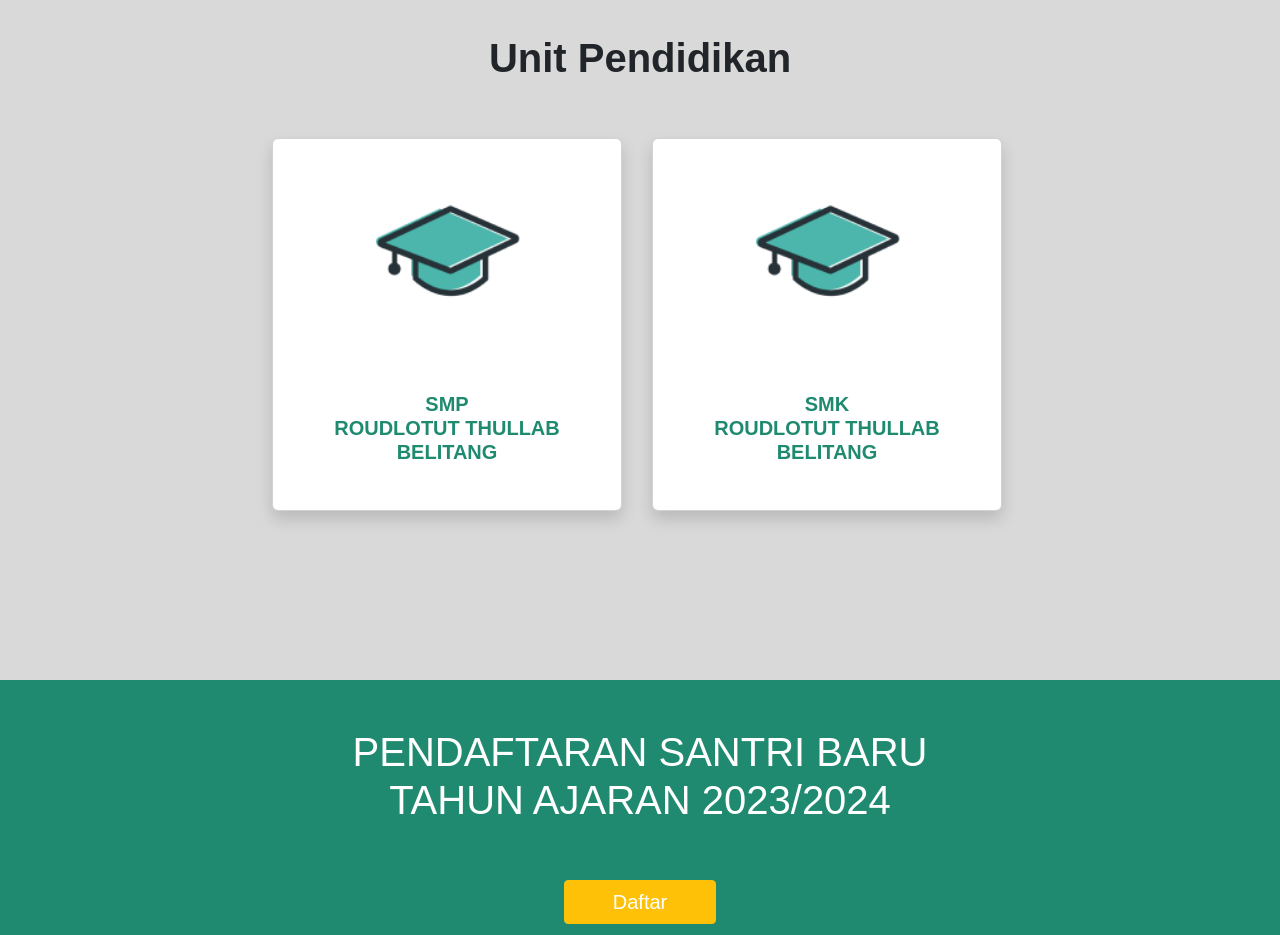
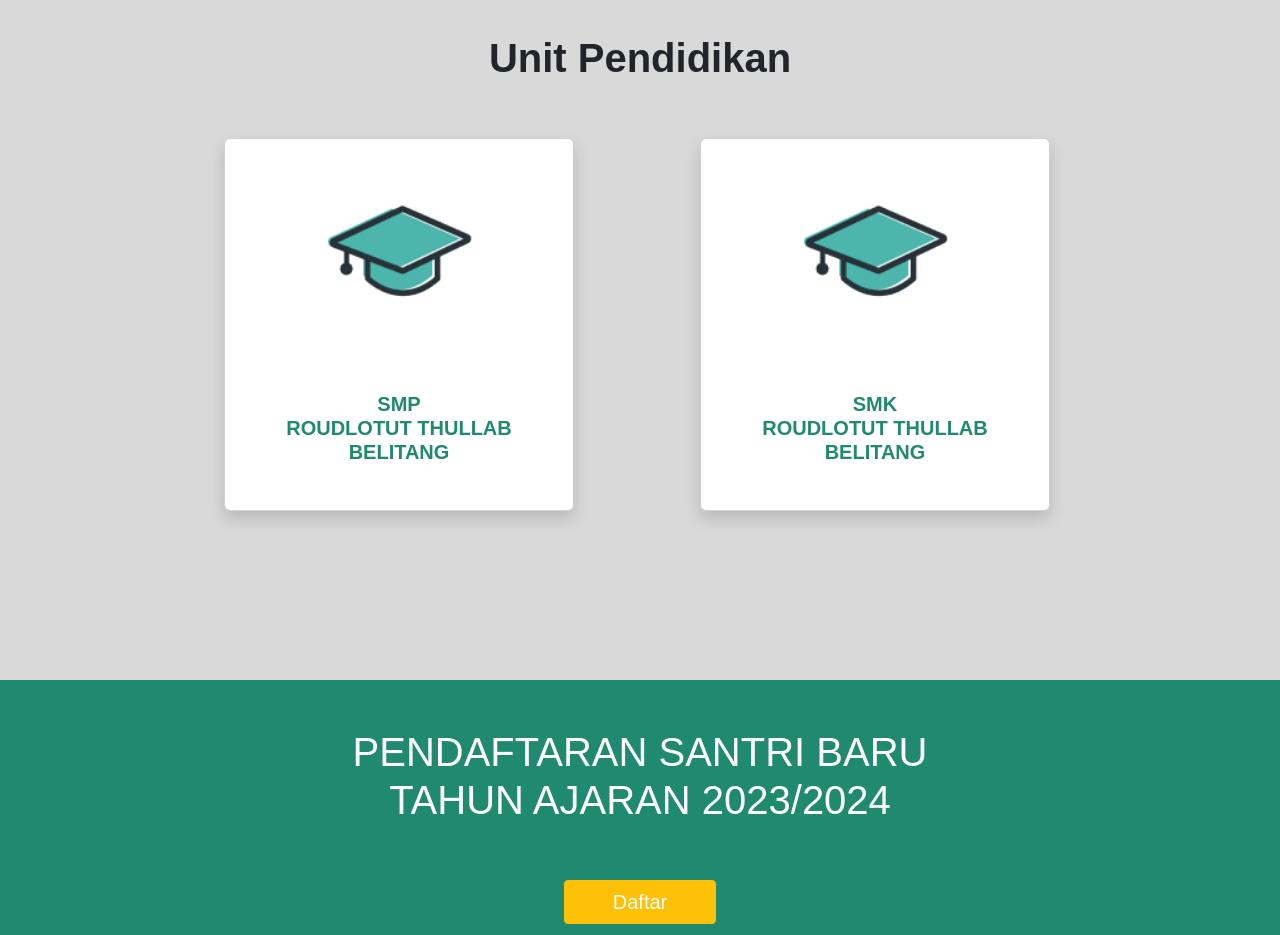
Before and after one commit to Herbisaptikopti/website-smk, a React (Vite) app: page / in a window 1280 px wide. Shown: the part 2560-3495 px from the top of the page. Built offline with nearby package versions, Linux system fonts and the light colour scheme.

Commit message:
update ke empat

```diff
--- a/src/assets/css/main.css
+++ b/src/assets/css/main.css
@@ -82,7 +82,7 @@ header {
     color: #ffffff;
 }
 /* layar hp */
-@media screen and (max-width:375px) {
+@media screen and (max-width:428px) {
 .navbar img {
     width: 40px;
 }
@@ -118,6 +118,11 @@ header {
 }
 .Homepage .maps-box h1 {
     margin-top: 10px;
+}
+.Homepage .card {
+    width: 50px;
+    height: 73px;
+    background: #ffffff;
 }
 }
 /* layar hp */
@@ -166,10 +171,6 @@ header {
     width: 350px;
     height: 373px;
     background: #ffffff;
-}
-
-.Homepage .card .kartu {
-    cursor: pointer;
 }
 
 .Homepage .card img{
--- a/src/pages/HomePage.jsx
+++ b/src/pages/HomePage.jsx
@@ -63,7 +63,7 @@ const HomePage = () => {
                     </Row>
 
                     <Row className='mt-5 mb-5 justify-content-center'>
-                        <Col lg="4" className='mb-3'>
+                        <Col className='mb-3 col-md-4 lg-mx-0 mx-5'>
                         <Card className='kartu shadow'>
                             <img src={yoga} />
                             <Card.Body>
@@ -71,7 +71,7 @@ const HomePage = () => {
                             </Card.Body>
                         </Card>
                         </Col>
-                        <Col lg="4">
+                        <Col className='col-md-4 lg-mx-0 mx-5'>
                         <Card className='kartu shadow'>
                             <img src={yoga} />
                             <Card.Body>
```
